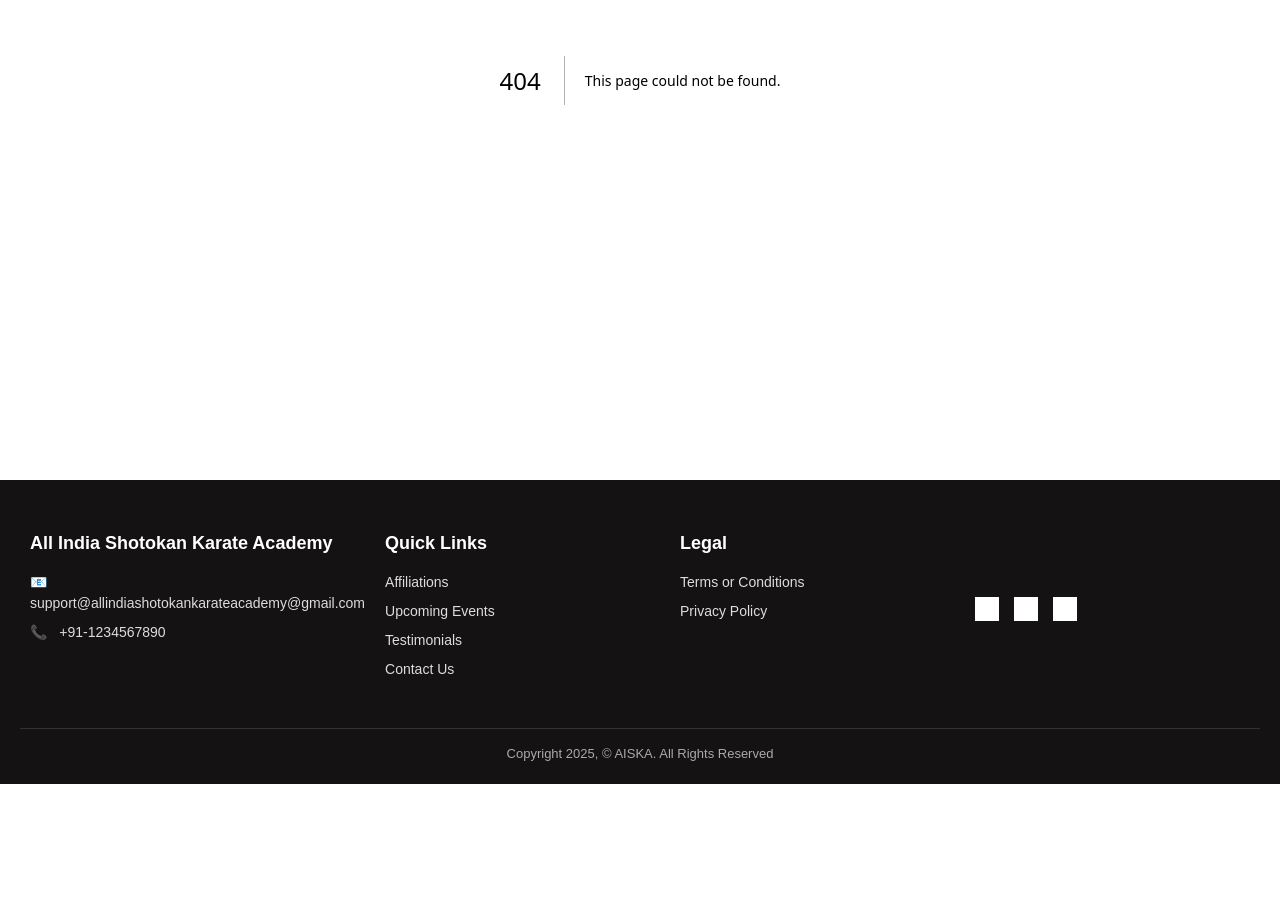
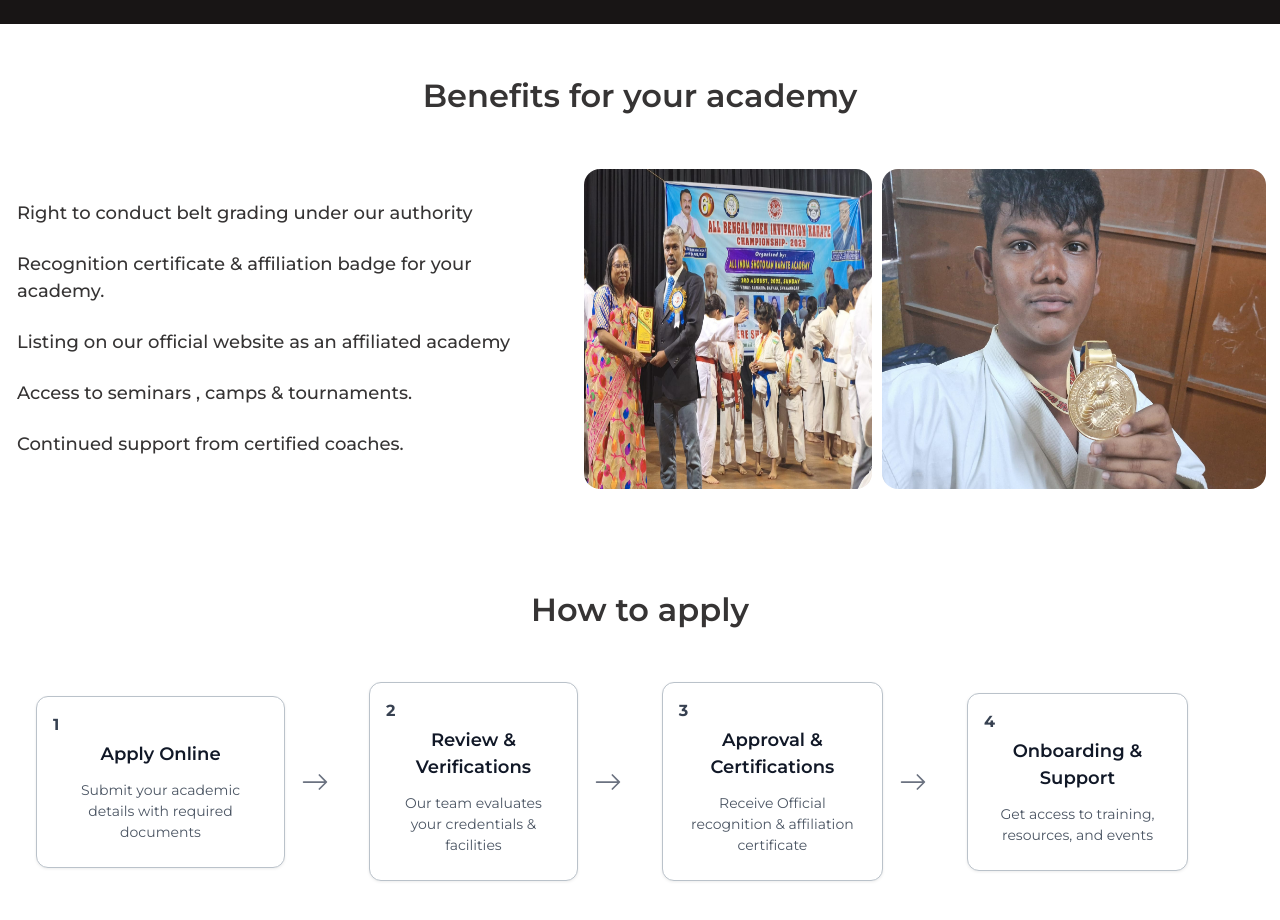
Before and after one commit to Soumya1432/karate-website, a Next.js app: page /affiliations in a window 1280 px wide. Before the commit this address had no page. Shown: the part 320-1240 px from the top of the page. Before the commit the page ends 1104 px from the top, so only its background shows below. Built offline with nearby package versions, Linux system fonts and the light colour scheme; grey boxes are pictures that could not be loaded.

Commit message:
completed affiliations page design

```diff
--- /dev/null
+++ b/src/app/affiliations/page.tsx
@@ -0,0 +1,124 @@
+import AffiliationProcessCard from '@/components/card/AffiliationProcessCard';
+import EligibilityCard from '@/components/card/EligibilityCard';
+import AffiliationProcess from '@/components/home/AffiliationProcess'
+import Image from 'next/image'
+import React from 'react'
+import { BsArrowRight } from 'react-icons/bs';
+import { FaHome } from 'react-icons/fa';
+
+const AffiliationsPage = () => {
+    const steps = [
+        {
+            step: 1,
+            title: "Apply Online",
+            description: "Submit your academic details with required documents",
+        },
+        {
+            step: 2,
+            title: "Review & Verifications",
+            description: "Our team evaluates your credentials & facilities",
+        },
+        {
+            step: 3,
+            title: "Approval & Certifications",
+            description: "Receive Official recognition & affiliation certificate",
+        },
+        {
+            step: 4,
+            title: "Onboarding & Support",
+            description: "Get access to training, resources, and events",
+        },
+    ];
+    return (
+        <section className=''>
+            <div className="section-header-card">
+                <h2 className="section-title">Befome an Affiliated Academy with us</h2>
+                <p className='text-gray-300 max-w-3xl text-center pt-6'>Join our nationwide network of recognized karate academies, and give your students access
+                    to certified training , tournaments & international opportunities.</p>
+
+                <button className='px-20 py-3 bg-red-600 text-white  mt-8 rounded-lg'>Apply for Affiliations</button>
+            </div>
+            <div className='affiliation-page-benefits-container'>
+                <h2 className='affiliation-page-title'>Benefits for your academy</h2>
+                <div className='affiliation-page-benefits-wrapper'>
+                    <div className='affiliation-page-benefits-left'>
+                        <ul>
+                            <li>Right to conduct belt grading under our authority</li>
+                            <li> Recognition certificate & affiliation badge for
+                                your academy.</li>
+                            <li>Listing on our official website as an affiliated
+                                academy</li>
+                            <li>Access to seminars , camps & tournaments.</li>
+                            <li>Continued support from certified coaches.</li>
+                        </ul>
+                    </div>
+                    <div className='affiliation-page-benefits-right'>
+                        <Image
+                            src={"/images/gallery12.jpg"}
+                            className='h-80 w-72 rounded-2xl'
+                            alt='banner-image'
+                            width={700}
+                            height={700}
+                            layout='100'
+                        />
+                        <Image
+                            src={"/images/gallery10.jpg"}
+                            className='h-80 w-96 rounded-2xl'
+                            alt='banner-image'
+                            width={700}
+                            height={700}
+                            layout='100'
+                        />
+                    </div>
+                </div>
+
+
+            </div>
+
+            <div className=''>
+                <h2 className='affiliation-page-title'>How to apply </h2>
+
+                <div className='affiliation-process-list'>
+                    <div className="affiliation-process-wrapper">
+                        {/* Steps */}
+                        <div className="affiliation-process-steps">
+                            {steps.map((s, index) => (
+                                <div key={s.step} className="affiliation-process-step-wrapper">
+                                    <AffiliationProcessCard
+                                        step={s.step}
+                                        title={s.title}
+                                        description={s.description}
+                                    />
+                                    {/* Arrow (hide on last card) */}
+                                    {index < steps.length - 1 && (
+                                        <div className="affiliation-process-arrow">
+                                            <BsArrowRight size={28} />
+                                        </div>
+                                    )}
+                                </div>
+                            ))}
+                        </div>
+                    </div>
+                </div>
+
+
+            </div>
+
+            <div className='affiliation-page-eligibility-section'>
+                <h2 className='affiliation-page-title'>Eligibility & Requirements</h2>
+
+                <div className='affiliation-page-eligibility-card-list'>
+                    <EligibilityCard
+                        icon={<FaHome size={32} />}
+                        title="Active dojo"
+                        description="Must have a physical or functional karate academy"
+                    />
+                </div>
+
+            </div>
+
+        </section>
+    )
+}
+
+export default AffiliationsPage
--- a/src/app/gallery/page.tsx
+++ b/src/app/gallery/page.tsx
@@ -31,7 +31,7 @@ const Gallery: React.FC = () => {
          title="Our Gallery"
          />
     <div className="gallery-container">
-      <h2 className="gallery-title">Image Gallery</h2>
+
       <div className="gallery-grid">
         {images.map((img) => (
           <div className="gallery-item" key={img.id}>
--- a/src/app/globals.css
+++ b/src/app/globals.css
@@ -1672,5 +1672,127 @@ body {
 .gallery-item img:hover {
   transform: scale(1.08);
 }
-
 /* gallery page end */
+
+/* affiliations page start */
+
+.affiliation-page-benefits-container{
+  max-width: 1280px;
+  margin: auto;
+  padding: 48px 12px;
+}
+.affiliation-page-title{
+  font-size: 32px;
+  font-weight: 600;
+  color: var(--textdark);
+  text-align: center;
+
+}
+
+.affiliation-page-benefits-wrapper{
+   display: flex;
+   flex-direction: row;
+   padding: 48px 4px;
+   gap: 20px;
+   align-items: center;
+   justify-content:space-between;
+}
+.affiliation-page-benefits-left{
+padding: 1px;
+}
+
+.affiliation-page-benefits-left ul{
+  display: flex;
+  flex-direction: column;
+  justify-content: space-around;
+  gap: 24px;
+}
+
+.affiliation-page-benefits-left li{
+  font-size: 18px;
+  color: var(--textdark);
+  font-weight: 500;
+}
+.affiliation-page-benefits-right{
+ padding: 1px;
+ display: flex;
+ flex-direction: row;
+ gap: 10px;
+}
+
+.affiliation-process-list{
+  max-width: 1280px;
+  margin: auto;
+  padding: 48px 12px;
+}
+/* affiliations page end */
+
+
+/* eligibility card start */
+.eligibility-card-container {
+  display: flex;
+  flex-direction: column;
+  align-items: flex-start;
+  justify-content: flex-start;
+  gap: 12px;
+  padding: 24px;
+  border: 1px solid #e5e7eb;
+  border-radius: 12px;
+  background: #fff;
+  max-width: 320px;
+  transition: all 0.3s ease;
+  box-shadow: 0 1px 4px rgba(0,0,0,0.08);
+}
+
+.eligibility-card-container:hover {
+  box-shadow: 0 4px 12px rgba(0,0,0,0.12);
+}
+
+.eligibility-card-icon {
+  color: #000;
+}
+
+.eligibility-card-title {
+  font-size: 20px;
+  font-weight: 600;
+  margin: 0;
+  color: #111827;
+}
+
+.eligibility-card-description {
+  font-size: 14px;
+  font-weight: 400;
+  color: #6b7280;
+  margin: 0;
+  line-height: 1.5;
+}
+
+/* Responsive */
+@media (max-width: 768px) {
+  .eligibility-card-container {
+    max-width: 100%;
+    padding: 20px;
+  }
+
+  .eligibility-card-title {
+    font-size: 18px;
+  }
+
+  .eligibility-card-description {
+    font-size: 13px;
+  }
+}
+
+/* eligibility card end */
+
+/* affiliation eligibility section start */
+
+.affiliation-page-eligibility-section{
+  max-width: 1280px;
+  margin: auto;
+  padding: 48px 2px;
+}
+.affiliation-page-eligibility-card-list{
+  background-color: red;
+}
+/* affiliation eligiblity section end */
--- /dev/null
+++ b/src/components/card/EligibilityCard.tsx
@@ -0,0 +1,25 @@
+"use client";
+
+import React from "react";
+
+type EligibilityCardProps = {
+  icon: React.ReactNode;   // 👈 icon will be passed dynamically
+  title: string;
+  description: string;
+};
+
+const EligibilityCard: React.FC<EligibilityCardProps> = ({
+  icon,
+  title,
+  description,
+}) => {
+  return (
+    <div className="eligibility-card-container">
+      <div className="eligibility-card-icon">{icon}</div>
+      <h3 className="eligibility-card-title">{title}</h3>
+      <p className="eligibility-card-description">{description}</p>
+    </div>
+  );
+};
+
+export default EligibilityCard;
--- a/src/components/layout/Header.tsx
+++ b/src/components/layout/Header.tsx
@@ -11,7 +11,7 @@ export default function Header() {
   const navItems = [
     { label: "Home", href: "/" },
     { label: "About us", href: "about-us" },
-    { label: "Affiliations", href: "#affiliations" },
+    { label: "Affiliations", href: "/affiliations" },
     { label: "Events & Championship", href: "events-championships" },
     { label: "Programs", href: "/programs" },
     { label: "Gallery", href: "/gallery" },
--- a/src/data/images.json
+++ b/src/data/images.json
@@ -13,20 +13,5 @@
   { "id": 12, "src": "/images/gallery12.jpg", "alt": "Gallery Image 12" },
   { "id": 13, "src": "/images/gallery13.jpg", "alt": "Gallery Image 13" },
   { "id": 14, "src": "/images/gallery14.jpg", "alt": "Gallery Image 14" },
-  { "id": 15, "src": "/images/gallery15.jpg", "alt": "Gallery Image 15" },
-  { "id": 16, "src": "/images/gallery16.jpg", "alt": "Gallery Image 16" },
-  { "id": 17, "src": "/images/gallery17.jpg", "alt": "Gallery Image 17" },
-  { "id": 18, "src": "/images/gallery18.jpg", "alt": "Gallery Image 18" },
-  { "id": 19, "src": "/images/gallery19.jpg", "alt": "Gallery Image 19" },
-  { "id": 20, "src": "/images/gallery20.jpg", "alt": "Gallery Image 20" },
-  { "id": 21, "src": "/images/gallery21.jpg", "alt": "Gallery Image 21" },
-  { "id": 22, "src": "/images/gallery22.jpg", "alt": "Gallery Image 22" },
-  { "id": 23, "src": "/images/gallery23.jpg", "alt": "Gallery Image 23" },
-  { "id": 24, "src": "/images/gallery24.jpg", "alt": "Gallery Image 24" },
-  { "id": 25, "src": "/images/gallery25.jpg", "alt": "Gallery Image 25" },
-  { "id": 26, "src": "/images/gallery26.jpg", "alt": "Gallery Image 26" },
-  { "id": 27, "src": "/images/gallery27.jpg", "alt": "Gallery Image 27" },
-  { "id": 28, "src": "/images/gallery28.jpg", "alt": "Gallery Image 28" },
-  { "id": 29, "src": "/images/gallery29.jpg", "alt": "Gallery Image 29" },
-  { "id": 30, "src": "/images/gallery30.jpg", "alt": "Gallery Image 30" }
+  { "id": 15, "src": "/images/gallery15.jpg", "alt": "Gallery Image 15" }
 ]
```
